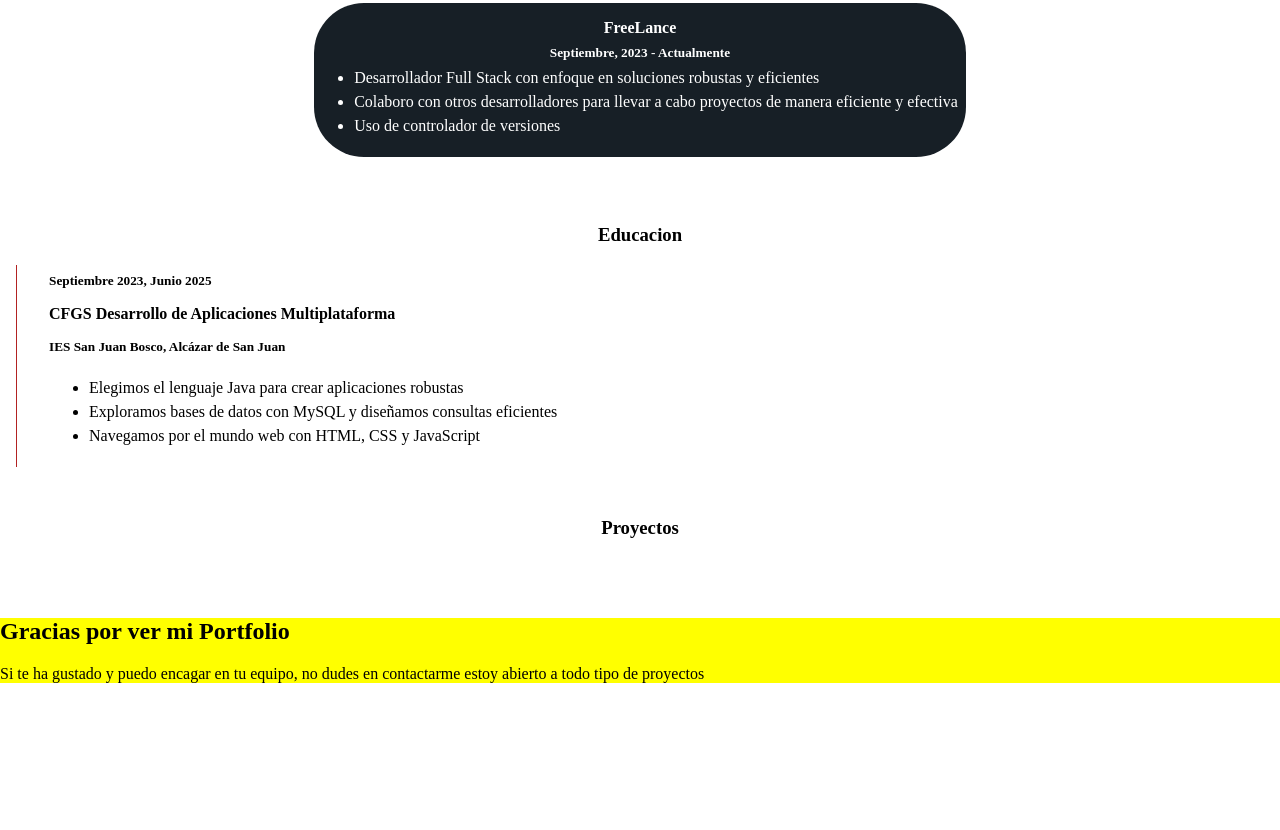
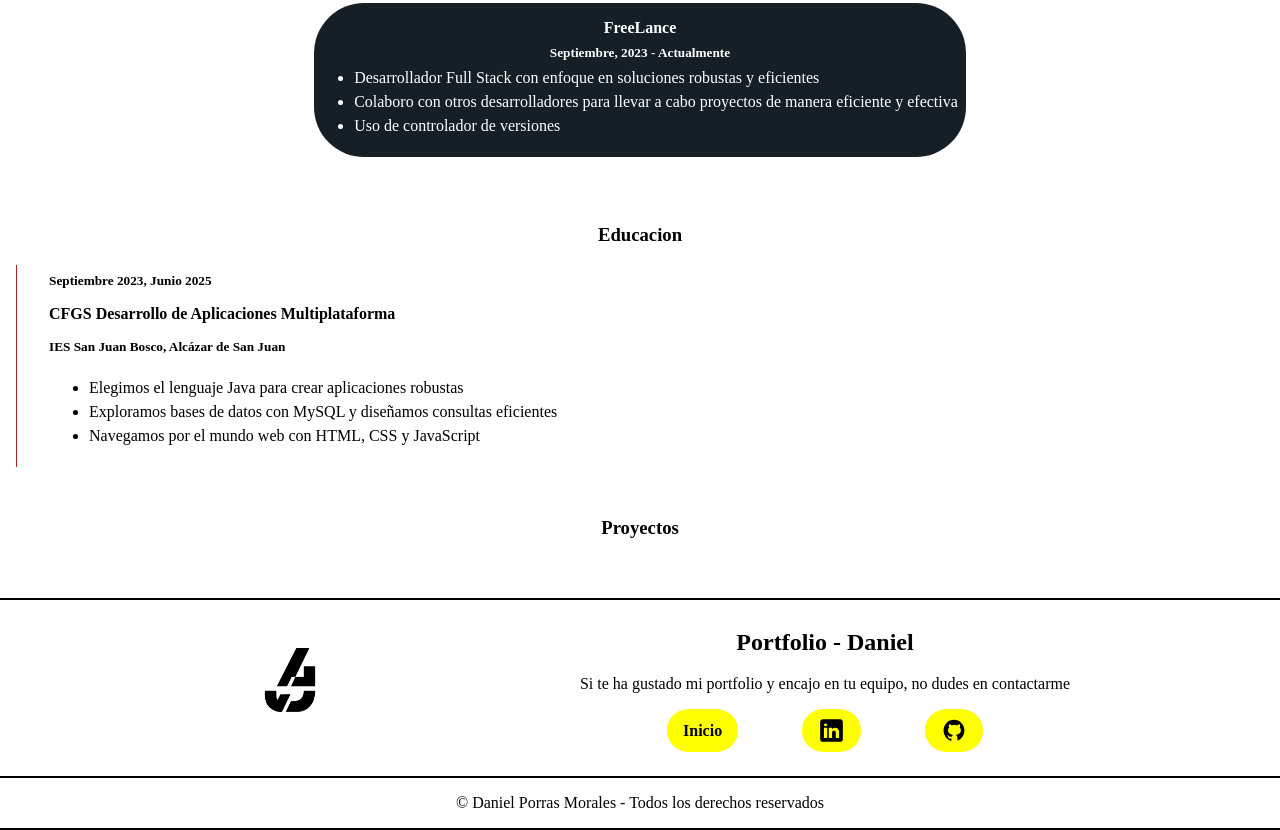
Before and after one commit to DanielPMdev/ProjectoWeb-PortFolio-Daniel, a plain HTML site: page index.html in a window 1280 px wide. Shown: the part 976-1806 px from the top of the page. Before the commit the page ends 1675 px from the top, so only its background shows below. Drawn offline with Linux system fonts and the light colour scheme; a web font is replaced by a local one.

Commit message:
Footer Realizado

```diff
--- a/CSS/styles.css
+++ b/CSS/styles.css
@@ -289,6 +289,63 @@ nav{
 
 /*- Footer -*/
 footer{
+    display: flex;
+    flex-direction: column;
+}
+
+.Footer--Principal{
+    display: flex;
+    justify-content: space-evenly;
+    padding-bottom: 1rem;
+    border-top: 2px solid black;
+    border-bottom: 2px solid black;
+}
+
+.Footer--Logo{
+    display: flex;
+    justify-content: flex-start;
+    align-items: center;
+    padding: 3rem;
+}
+
+.Footer--Logo img{
+    height: 4rem;
+    width: 4rem;
+}
+
+.Footer--Derecha{
+    display: flex;
+    flex-direction: column;
+    justify-content: center;
+    align-items: center;
+    text-align: center;
+}
+
+.Footer--Botones{
+    display: flex;
+    gap: 4rem;
+}
+
+.Footer--Botones a{
+    display: flex;
+    align-items: center;
     background-color: var(--fondo--navbar);
-    margin-bottom: 0;
+    color: black;
+    line-height: 1.5rem;
+    font-size: 1rem;
+    padding: 0.5rem 1rem;
+    text-decoration: none;
+    border-radius: 3.125rem;
+    gap: 0.4375rem;
+    font-weight: 800;
 }
+
+.Footer--Botones a img{
+    width: 1.65rem;
+    height: 1.65rem;
+}
+
+.Footer--Secundario{
+    text-align: center;
+    border-bottom: 2px solid black;
+}
--- a/index.html
+++ b/index.html
@@ -36,7 +36,7 @@
                 <img src="./Imagenes/Avatar_Prueba-removebg-preview.png" alt="Foto de Daniel Porras">
             </div>
             <div class="Presentacion--Abajo">
-                <h1 class="Titulo--H1">Daniel Porras</h1>
+                <h1 class="Titulo--H1" id="h1">Daniel Porras</h1>
                 <h2>Estudiante de DAM</h2>
                 <p>
                     Transformando líneas de código en soluciones creativas
@@ -134,7 +134,9 @@
                     <div class="Proyectos--Tecnologias">
 
                     </div>
-                    <div class="Proyectos--Botones"></div>
+                    <div class="Proyectos--Botones">
+
+                    </div>
                 </div>
                 <div class="Proyectos--Portada">
                     <img src="" alt="">
@@ -142,11 +144,28 @@
             </div>
         </section>
         <footer>
-            <h2>Gracias por ver mi Portfolio</h2>
-            <p>Si te ha gustado y puedo encagar en tu equipo,
-                no dudes en contactarme estoy abierto a todo tipo de proyectos</p>
-            <div>
-
+            <div class="Footer--Principal">
+                <div class="Footer--Logo">
+                    <img src="./Imagenes/Fondo-Provisional-Negro.png" alt="">
+                </div>
+                <div class="Footer--Derecha">
+                    <div class="Footer--Texto">
+                        <h2>Portfolio - Daniel</h2>
+                        <p>Si te ha gustado mi portfolio y encajo en tu equipo, no dudes en contactarme</p>
+                    </div>
+                    <div class="Footer--Botones">
+                        <a href="#h1">Inicio</a>
+                        <a href="https://www.linkedin.com/in/daniel-porras-morales/" target="_blank">
+                            <img src="./Imagenes/Icono-SVG-LinkedIn.svg" alt="Icono de LinkedIn">
+                        </a>
+                        <a href="https://github.com/DanielPMdev" target="_blank">
+                            <img src="./Imagenes/icons8-github.svg" alt="Logo de GitHub">
+                        </a>
+                    </div>
+                </div>
+            </div>
+            <div class="Footer--Secundario">
+                <p> © Daniel Porras Morales - Todos los derechos reservados</p>
             </div>
         </footer>
 
```
